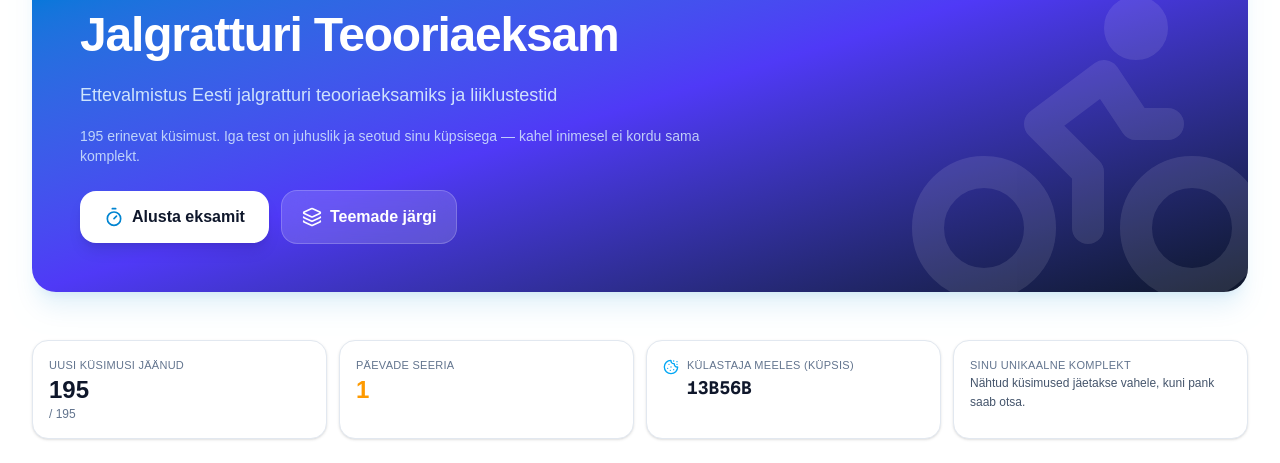
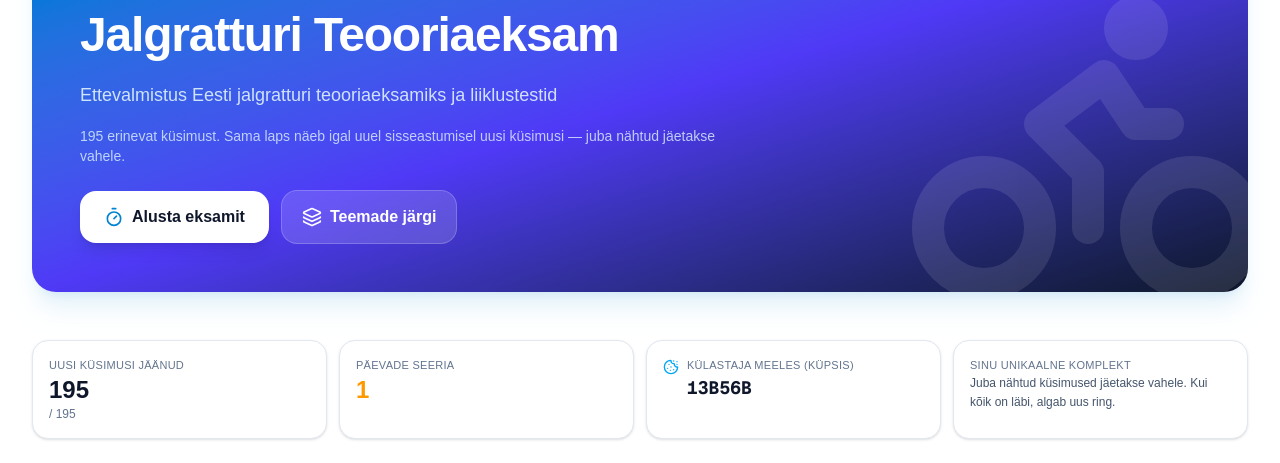
Before and after one commit to MrTolerant/jalgratta-eksam, a Next.js app: page / in a window 1280 px wide. Shown: the part 190-653 px from the top of the page. Built offline with nearby package versions, Linux system fonts and the light colour scheme.

Commit message:
fix: skip already-seen questions on every new visit

```diff
--- a/src/app/page.tsx
+++ b/src/app/page.tsx
@@ -75,10 +75,10 @@ export default function HomePage() {
           </p>
           <p className="text-xs sm:text-sm text-sky-100/80">
             {lang === 'et'
-              ? `${bankSize} erinevat küsimust. Iga test on juhuslik ja seotud sinu küpsisega — kahel inimesel ei kordu sama komplekt.`
+              ? `${bankSize} erinevat küsimust. Sama laps näeb igal uuel sisseastumisel uusi küsimusi — juba nähtud jäetakse vahele.`
               : lang === 'ru'
-              ? `${bankSize} разных вопросов. Каждый тест случайный и привязан к cookie — у двух людей набор не совпадёт.`
-              : `${bankSize} distinct questions. Every test is random and tied to your cookie — two people will not get the same set.`}
+              ? `${bankSize} разных вопросов. При каждом новом заходе ребёнок получает ещё не виденные вопросы — старые не повторяются.`
+              : `${bankSize} distinct questions. On every new visit the child gets unseen questions — already viewed ones are skipped.`}
           </p>
 
           <div className="pt-2 flex flex-wrap items-center gap-3">
@@ -127,10 +127,10 @@ export default function HomePage() {
           <div className="text-[11px] uppercase tracking-wide text-slate-500">{getTranslation('uniqueSet', lang)}</div>
           <div className="text-xs text-slate-600 dark:text-slate-400 leading-relaxed">
             {lang === 'et'
-              ? 'Nähtud küsimused jäetakse vahele, kuni pank saab otsa.'
+              ? 'Juba nähtud küsimused jäetakse vahele. Kui kõik on läbi, algab uus ring.'
               : lang === 'ru'
-              ? 'Уже виденные вопросы пропускаются, пока банк не закончится.'
-              : 'Seen questions are skipped until the bank cycles.'}
+              ? 'Уже виденные вопросы пропускаются. Когда банк кончится — новый круг.'
+              : 'Already seen questions are skipped. When the bank is done, a new cycle starts.'}
           </div>
         </div>
       </section>
```
